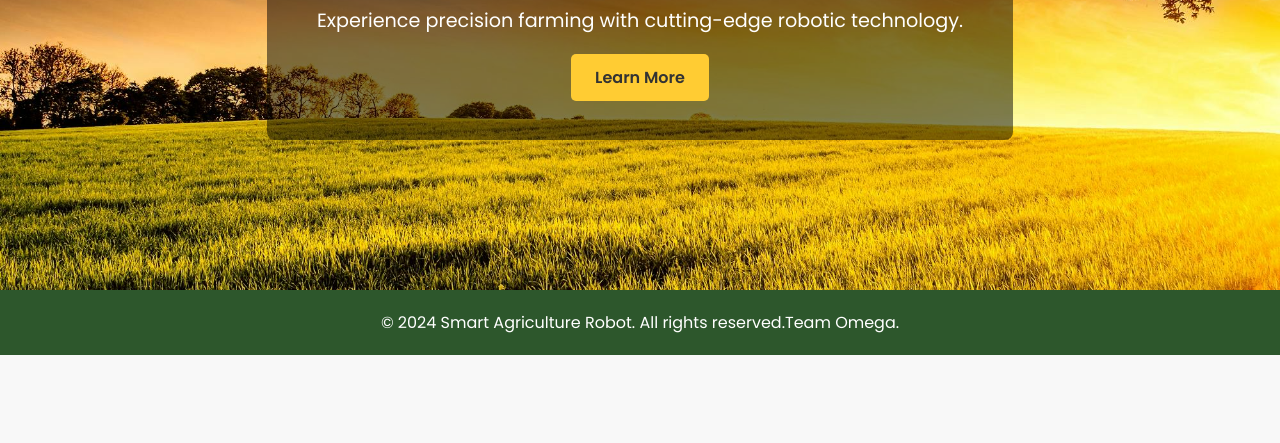
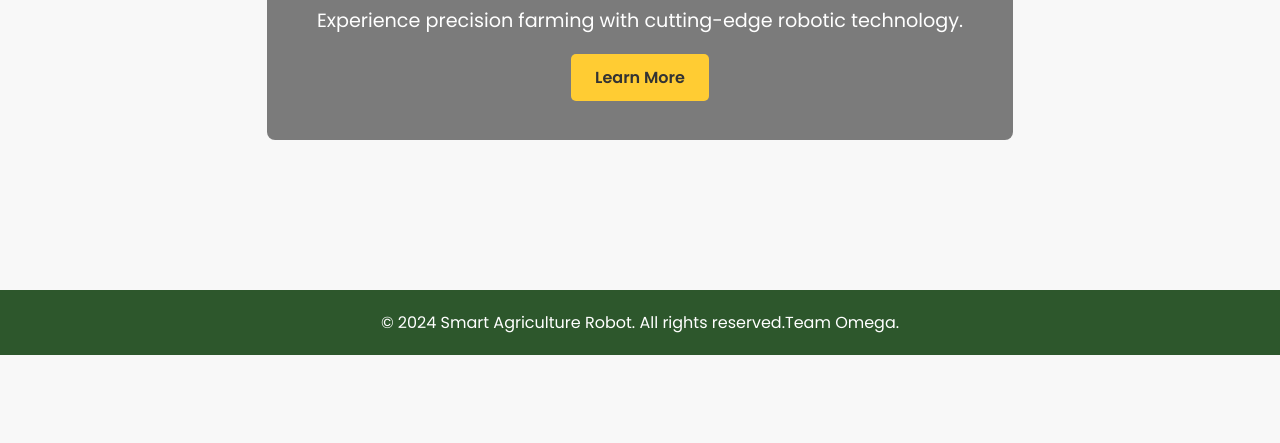
Before and after one commit to ArmanXLucy/Smart_Agriculture_Robot, a plain HTML site: page index.html in a window 1280 px wide. Shown: the part 357-800 px from the top of the page. Drawn offline with Linux system fonts and the light colour scheme; files whose address does not match are found by name.

Commit message:
Update style.css

```diff
--- a/style.css
+++ b/style.css
@@ -71,7 +71,7 @@ nav a:hover {
 
 /* Hero Section with Background Image */
 #home {
-    background-image: url('./home_image.jpg');
+/*     background-image: url('./home_image.jpg'); */
     background-size: cover;
     background-position: center;
     padding: 150px 20px;
```
